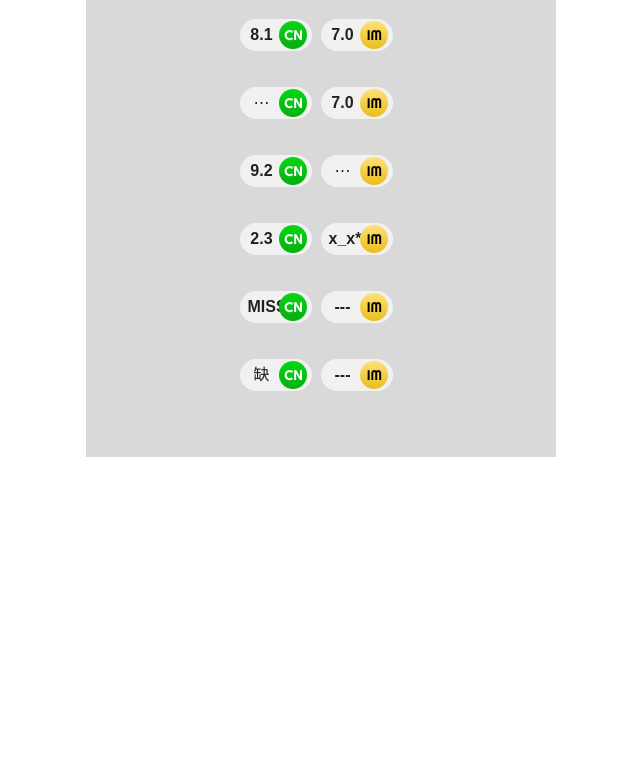
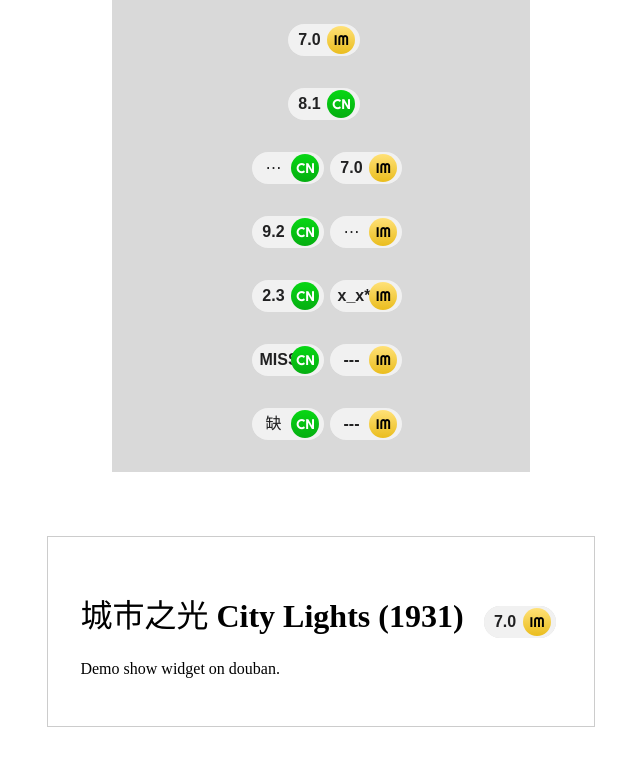
Before and after one commit to filmbudd/filmbudd-lite-widget, a website built with Vite: page index.html in a window 1280 px wide. Shown: the part 224-983 px from the top of the page, without its empty margins (319-959 px from the left). Before the commit the page ends 800 px from the top, so only its background shows below. Built offline with nearby package versions, Linux system fonts and the light colour scheme.

Commit message:
use CSS module & pack for publish

```diff
--- a/index.html
+++ b/index.html
@@ -1,4 +1,4 @@
-<!doctype html>
+<!DOCTYPE html>
 <html lang="en">
   <head>
     <meta charset="UTF-8" />
@@ -7,9 +7,16 @@
     <title>Filmbudd Lite Widget Design</title>
   </head>
   <body>
+    <div id="app">
+      <p>Filmbudd Lite Widget Design</p>
+    </div>
 
-    <div id="app">
-      <h1>Filmbudd Lite Widget Design</h1>
+    <div id="container-douban">
+      <h1>
+        <span property="v:itemreviewed">城市之光 City Lights</span>
+        <span class="year">(1931)</span>
+      </h1>
+      <p>Demo show widget on douban.</p>
     </div>
     <script type="module" src="/src/main.ts"></script>
   </body>
--- a/src/main.ts
+++ b/src/main.ts
@@ -1,117 +1,112 @@
+import { attachWidget, MidLineEllipsis, ErrorFace } from "./widget";
+
 import "./style.css";
-
-interface Work {
-  cnUrl?: string;
-  cnRating?: string;
-  imUrl?: string;
-  imRating?: string;
-}
-
-interface DataSourceRating {
-  rating: string;
-  url: string;
-}
-
-const cssNsPrefix = "filmbudd-lite-";
-
-function attachWidget(doc: Document, rootNode: Node, workInfo: Work) {
-  const widget = doc.createElement("div");
-  widget.id = cssNsPrefix + "widget";
-
-  const { cnUrl: doUrl, cnRating: doRating } = workInfo;
-  const ratingCellCN = newRatingCell(doc, "cn", {
-    rating: doRating!,
-    url: doUrl!,
-  });
-
-  const { imUrl, imRating } = workInfo;
-  const ratingCellIM = newRatingCell(doc, "im", {
-    rating: imRating!,
-    url: imUrl!,
-  });
-
-  widget.appendChild(ratingCellCN);
-  widget.appendChild(ratingCellIM);
-  rootNode.appendChild(widget);
-}
-
-function newRatingCell(
-  doc: Document,
-  dataSource: string,
-  ratingInfo: DataSourceRating
-) {
-  const cell = doc.createElement("a");
-  cell.href = ratingInfo.url;
-  cell.target = "_blank";
-
-  const clsWrapper = ["rating-cell", `rating-cell-${dataSource}`];
-  const wrapper = doc.createElement("span");
-  wrapper.classList.add(...clsWrapper);
-
-  const clsRating = ["cell-chunk", "rating"];
-  const rating = doc.createElement("span");
-  rating.classList.add(...clsRating);
-  rating.textContent = ratingInfo.rating;
-
-  const clsIcon = ["cell-chunk", "icon"];
-  const icon = doc.createElement("span");
-  icon.classList.add(...clsIcon);
-  icon.textContent = dataSource.toUpperCase();
-
-  wrapper.appendChild(rating);
-  wrapper.appendChild(icon);
-
-  cell.appendChild(wrapper);
-  return cell;
-}
-
-const MidLineEllipsis = "⋯";
-const ErrorFace = "x_x*";
+import * as classes from "./widget.module.css";
 
 function main() {
   const app = document.querySelector<HTMLDivElement>("#app")!;
 
-  attachWidget(document, app, {
+  attachWidget(
+    document,
+    app,
+    {
       cnUrl: "https://movie.douban.com/subject/1293908/",
       cnRating: "8.1",
       imUrl: "https://www.imdb.com/title/tt0021749/",
       imRating: "7.0",
-  });
+    },
+    classes
+  );
 
-  attachWidget(document, app, {
+  attachWidget(
+    document,
+    app,
+    {
+      imUrl: "https://www.imdb.com/title/tt0021749/",
+      imRating: "7.0",
+    },
+    classes
+  );
+
+  attachWidget(
+    document,
+    app,
+    {
+      cnUrl: "https://movie.douban.com/subject/1293908/",
+      cnRating: "8.1",
+    },
+    classes
+  );
+
+  attachWidget(
+    document,
+    app,
+    {
       cnUrl: "",
       cnRating: MidLineEllipsis,
       imUrl: "https://www.imdb.com/title/tt0021749/",
       imRating: "7.0",
-  });
+    },
+    classes
+  );
 
-  attachWidget(document, app, {
+  attachWidget(
+    document,
+    app,
+    {
       cnUrl: "",
       cnRating: "9.2",
       imUrl: "",
       imRating: MidLineEllipsis,
-  });
+    },
+    classes
+  );
 
-  attachWidget(document, app, {
+  attachWidget(
+    document,
+    app,
+    {
       cnUrl: "",
       cnRating: "2.3",
       imUrl: "",
       imRating: ErrorFace,
-  });
+    },
+    classes
+  );
 
-  attachWidget(document, app, {
+  attachWidget(
+    document,
+    app,
+    {
       cnUrl: "",
       cnRating: "MISS",
       imUrl: "",
       imRating: "---",
-  });
+    },
+    classes
+  );
 
-  attachWidget(document, app, {
+  attachWidget(
+    document,
+    app,
+    {
       cnUrl: "",
       cnRating: "缺",
       imUrl: "",
       imRating: "---",
-  });
+    },
+    classes
+  );
+
+  attachWidget(
+    document,
+    document.querySelector<HTMLTitleElement>("h1")!,
+    {
+      imUrl: "https://www.imdb.com/title/tt0021749/",
+      imRating: "7.0",
+    },
+    classes
+  );
 }
 
 main();
--- a/src/style.css
+++ b/src/style.css
@@ -1,6 +1,3 @@
-@import url('https://fonts.googleapis.com/css2?family=Black+Han+Sans&display=swap');
-@import url('https://fonts.googleapis.com/css2?family=Black+Han+Sans&family=Righteous&display=swap');
-
 :root {
   font-synthesis: none;
   text-rendering: optimizeLegibility;
@@ -11,101 +8,31 @@
 body {
   margin: 0;
   display: flex;
-  place-items: center;
+  flex-direction: column;
   min-width: 320px;
   min-height: 100vh;
 }
 
 #app {
   max-width: 1280px;
-  margin: 0 auto;
-  padding: 2rem;
-  text-align: center;
-
+  margin: 2em auto;
+  padding: 2em;
   background-color: #d9d9d9;
+  display: flex;
+  flex-direction: column;
+  gap: 2em;
 }
 
-/*
-HTML layout looks like:
-
-  div#filmbudd-lite-widget
-    a
-      span .rating-cell .rating-cell-cn|.rating-cell-im
-        span .cell-chunk .rating
-        span .cell-chunk .icon
-*/
-
-#filmbudd-lite-widget {
-  margin: 2em;
-  padding: 2px;
-  font-family: "Source Han Sans CN";
-  display: flex;
-  flex-direction: row;
-  justify-content: center;
-  align-items: center;
-  align-content: center;
+/* Leave the h1 tag for #container-douban. */
+#app p {
+  font-size: 28px;
+  font-weight: 700;
 }
 
-#filmbudd-lite-widget a {
-  text-decoration: none;
+#container-douban {
+  max-width: 1280px;
+  margin: 2em auto;
+  padding: 2em;
+  background-color: #fff;
+  border: 1px solid #ccc;;
 }
-
-#filmbudd-lite-widget a:hover {
-  text-decoration: none;
-}
-
-#filmbudd-lite-widget .rating-cell:first-child {
-  margin-right: 9px;
-}
-
-#filmbudd-lite-widget .rating-cell {
-  display: flex;
-  flex-direction: row;
-  justify-content: center;
-  align-items: center;
-  align-content: center;
-  width: 72px;
-  height: 32px;
-  color: #212122;
-  background-color: rgba(255, 255, 255, 0.63);
-  backdrop-filter: blur(3px);
-  border-radius: 37px;
-}
-
-#filmbudd-lite-widget .cell-chunk {
-  width: 28px;
-  height: 28px;
-}
-
-#filmbudd-lite-widget .rating {
-  font-family: "Source Han Sans CN", sans-serif;
-
-  font-size: 16px;
-  font-weight: 600;
-  font-style: normal;
-  line-height: 28px;
-
-  margin-left: 3px;
-  margin-right: 4px;
-}
-
-#filmbudd-lite-widget .icon {
-  font-family: "Righteous", sans-serif;
-
-  font-size: 14px;
-  font-weight: 400;
-  font-style: normal;
-  line-height: 28px;
-
-  border-radius: 14px;
-}
-
-#filmbudd-lite-widget .rating-cell-cn .icon {
-  color: #fff;
-  background: linear-gradient(#07d714, #05ae11);
-}
-
-#filmbudd-lite-widget .rating-cell-im .icon {
-  color: #000;
-  background: linear-gradient(#ffe177, #eabd1e);
-}
--- /dev/null
+++ b/src/style.css.d.ts
@@ -0,0 +1,4 @@
+declare const styles: {
+  readonly "app": string;
+};
+export = styles;
--- /dev/null
+++ b/src/widget.module.css
@@ -0,0 +1,104 @@
+@import url('https://fonts.googleapis.com/css2?family=Black+Han+Sans&display=swap');
+@import url('https://fonts.googleapis.com/css2?family=Black+Han+Sans&family=Righteous&display=swap');
+
+/*
+HTML widget layout looks like:
+
+- div .filmbuddLiteWidget
+  - a .wrapper
+    - span .ratingCell .cn
+      - span .cellChunk .rating
+      - span .cellChunk .icon
+  - a .wrapper
+    - span .ratingCell .im
+      - span .cellChunk .rating
+      - span .cellChunk .icon
+*/
+
+.filmbuddLiteWidget {
+  font-family: "Source Han Sans CN";
+  display: inline-flex;
+  flex-direction: row;
+  justify-content: center;
+  align-items: center;
+  align-content: center;
+  text-align: center;
+  margin-left: 12px;
+}
+
+.filmbuddLiteWidget a {
+  text-decoration: none;
+
+  width: 72px;
+  height: 32px;
+
+  backdrop-filter: blur(3px);
+  border-radius: 37px;
+  background-color: #d9d9d9;
+}
+
+.filmbuddLiteWidget a:hover {
+  text-decoration: none;
+
+  background-color: rgba(217, 217, 217, 0.4);
+}
+
+.filmbuddLiteWidget a.wrapper:first-child {
+  margin-right: 6px;
+}
+
+.ratingCell:first-child {
+  margin-right: 6px;
+}
+
+.ratingCell {
+  display: flex;
+  flex-direction: row;
+  justify-content: center;
+  align-items: center;
+  align-content: center;
+  width: 72px;
+  height: 32px;
+  color: #212122;
+  background-color: rgba(255, 255, 255, 0.63);
+  backdrop-filter: blur(3px);
+  border-radius: 37px;
+}
+
+ .cellChunk {
+  width: 28px;
+  height: 28px;
+}
+
+ .rating {
+  font-family: "Source Han Sans CN", sans-serif;
+
+  font-size: 16px;
+  font-weight: 600;
+  font-style: normal;
+  line-height: 28px;
+
+  margin-left: 3px;
+  margin-right: 4px;
+}
+
+ .icon {
+  font-family: "Righteous", sans-serif;
+
+  font-size: 14px;
+  font-weight: 400;
+  font-style: normal;
+  line-height: 28px;
+
+  border-radius: 14px;
+}
+
+ .cn .icon {
+  color: #fff;
+  background: linear-gradient(#07d714, #05ae11);
+}
+
+ .im .icon {
+  color: #000;
+  background: linear-gradient(#ffe177, #eabd1e);
+}
--- /dev/null
+++ b/src/widget.ts
@@ -0,0 +1,87 @@
+export interface Work {
+  cnUrl?: string;
+  cnRating?: string;
+  imUrl?: string;
+  imRating?: string;
+}
+
+export interface DataSourceRating {
+  rating: string;
+  url: string;
+}
+
+export const cssNsPrefix = "filmbuddLite";
+
+export function attachWidget(
+  doc: Document,
+  rootNode: Node,
+  workInfo: Work,
+  classes: CSSModule
+) {
+  const defaultClassName = cssNsPrefix + "Widget";
+  const clsWidget = [defaultClassName, classes[cssNsPrefix + "Widget"]!];
+  const widget = doc.createElement("div");
+  widget.classList.add(...clsWidget);
+
+  const { cnUrl: doUrl, cnRating: doRating } = workInfo;
+  const ratingCellCN = newRatingCell(
+    doc,
+    "cn",
+    {
+      rating: doRating!,
+      url: doUrl!,
+    },
+    classes
+  );
+
+  const { imUrl, imRating } = workInfo;
+  const ratingCellIM = newRatingCell(
+    doc,
+    "im",
+    {
+      rating: imRating!,
+      url: imUrl!,
+    },
+    classes
+  );
+
+  doRating && doRating !== "" && widget.appendChild(ratingCellCN);
+  imRating && imRating !== "" && widget.appendChild(ratingCellIM);
+  rootNode.appendChild(widget);
+}
+
+function newRatingCell(
+  doc: Document,
+  dataSource: string,
+  ratingInfo: DataSourceRating,
+  classes: any
+) {
+  const cell = doc.createElement("a");
+  cell.href = ratingInfo.url;
+  cell.target = "_blank";
+  const clsCell = [classes["wrapper"]];
+  cell.classList.add(...clsCell);
+
+  const clsWrapper = [classes["ratingCell"], classes[`${dataSource}`]];
+  const wrapper = doc.createElement("span");
+  wrapper.classList.add(...clsWrapper);
+
+  const clsRating = [classes["cellChunk"], classes["rating"]];
+  const rating = doc.createElement("span");
+  rating.classList.add(...clsRating);
+  rating.textContent = ratingInfo.rating;
+
+  const clsIcon = [classes["cellChunk"], classes["icon"]];
+  const icon = doc.createElement("span");
+  icon.classList.add(...clsIcon);
+  icon.textContent = dataSource.toUpperCase();
+
+  wrapper.appendChild(rating);
+  wrapper.appendChild(icon);
+
+  cell.appendChild(wrapper);
+  return cell;
+}
+
+export const MidLineEllipsis = "⋯";
+export const ErrorFace = "x_x*";
```
Also changed, not shown: package.json (+9 -5 lines), src/widget.module.css.d.ts (added, +10 -0 lines), tsconfig.json (+24 -11 lines), README.md, filmbudd-lite-widget.png, 3 other files. Lines whose indentation alone changed are shown as unchanged.
